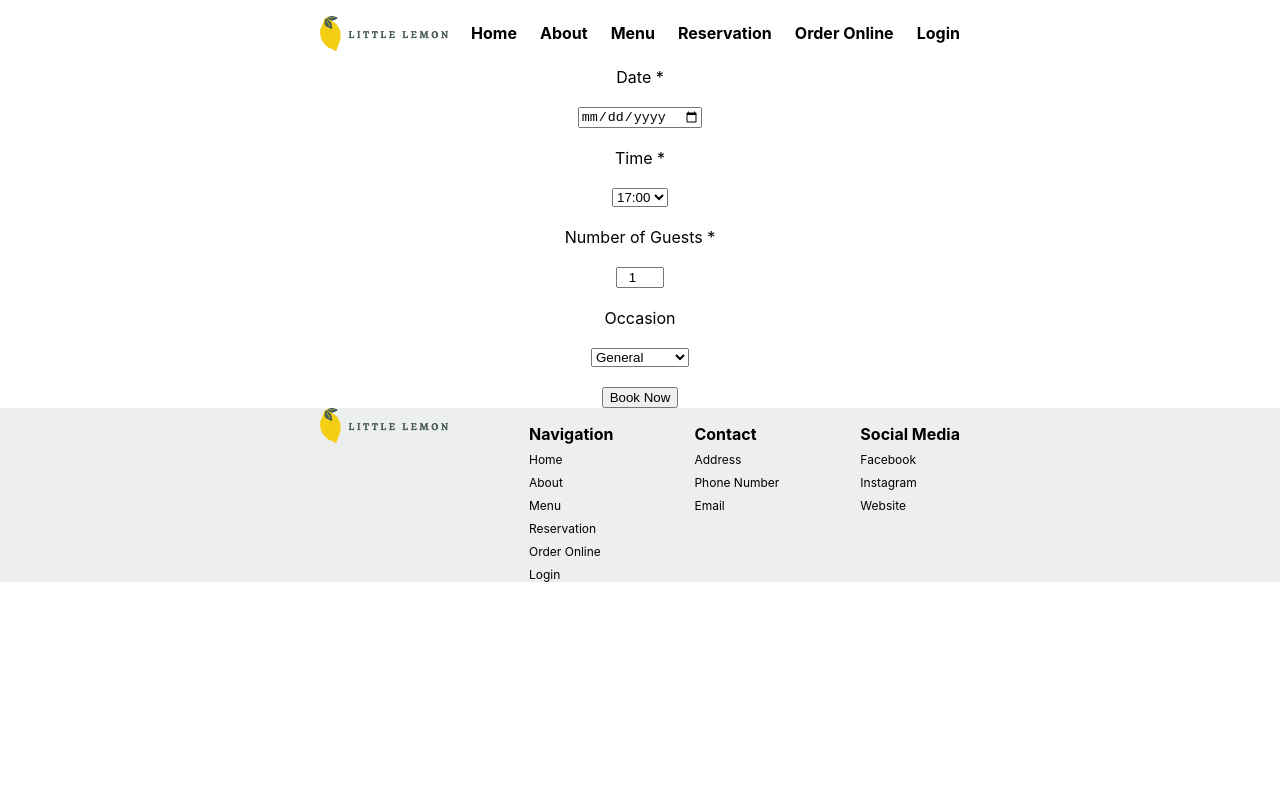
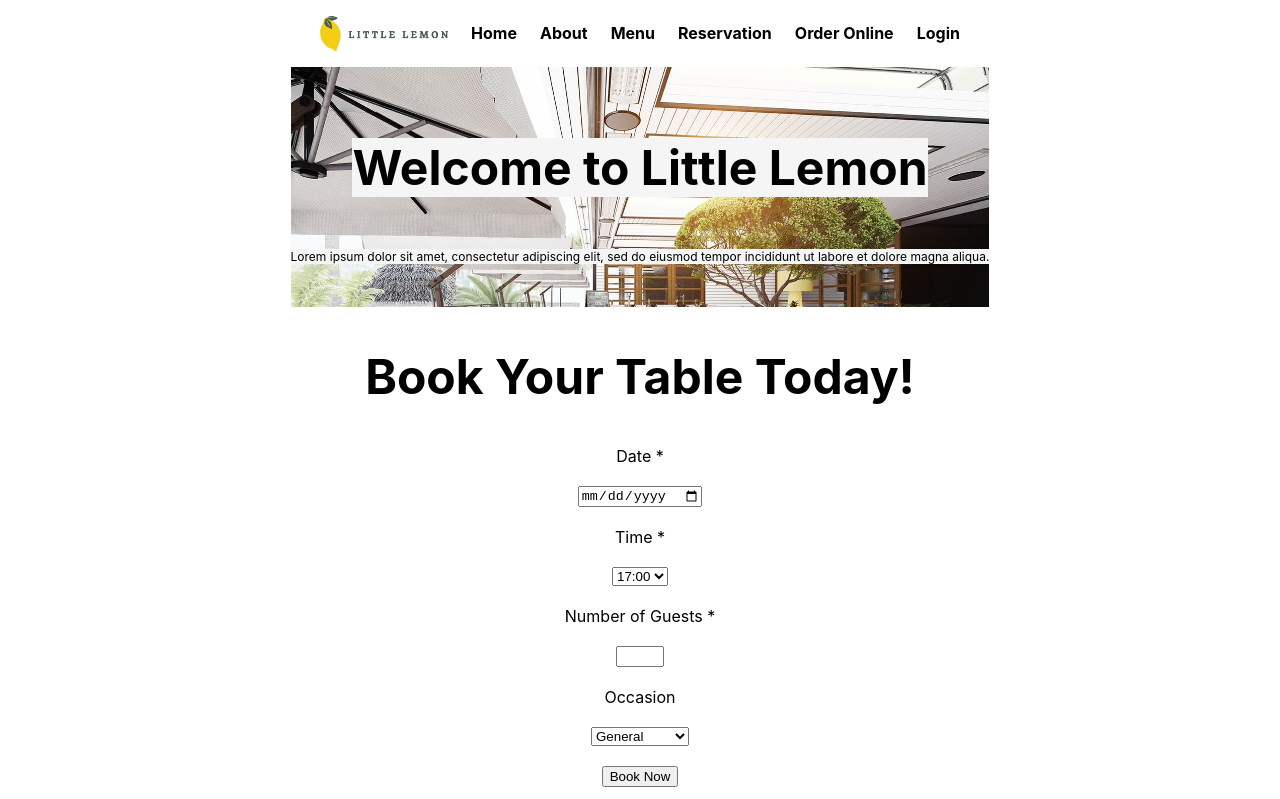
Before and after one commit to zhen5hu/LittleLemon-react, a React (Create React App) app in the folder littlelemon/: page /booking in a window 1280 px wide. Shown: the top 799 px of the page. Built offline with nearby package versions, Linux system fonts and the light colour scheme.

Commit message:
ready for submission

```diff
--- a/littlelemon/src/App.css
+++ b/littlelemon/src/App.css
@@ -72,6 +72,21 @@
 .header, .hero, .about, .HS, .footer {
   display: flex;
   justify-content: space-between;
+}
+
+.hero2, .form, .confirm{
+  display: grid;
+  justify-content: center;
+}
+
+.hero2 {
+  background-image: url(./images/restaurant.jpg);
+  background-size: cover;
+  height: 15rem;
+}
+
+.hero2 p, .hero2 h1 {
+  background-color: whitesmoke;
 }
 
 .margin-b {
--- a/littlelemon/src/components/BookingForm.js
+++ b/littlelemon/src/components/BookingForm.js
@@ -11,9 +11,10 @@ function BookingForm({availableTimes,dispatch}) {
 
     const [date, setDate] = useState('');
     const [time, setTime] = useState('17:00');
-    const [guest, setGuest] = useState('1');
+    const [guest, setGuest] = useState('');
     const [occasion, setOccasion] = useState('General');
     const [submission, setSubmission] = useState(null);
+    const [error, setError] = useState(null);
 
     const handleSubmit = (e) => {
         e.preventDefault();
@@ -25,6 +26,7 @@ function BookingForm({availableTimes,dispatch}) {
             }
         }).catch(error => {
             console.error('Submission failed:',error);
+            setError(true);
         });
     };
 
@@ -47,16 +49,16 @@ function BookingForm({availableTimes,dispatch}) {
 
     return (
         <form style={styles} onSubmit={handleSubmit}>
-            <label htmlFor="res-date">Date *</label>
-            <input type="date" id="res-date" value={date} onChange={(e) => setDate(e.target.value)}/>
+            <label htmlFor="res-date" >Date *</label>
+            <input type="date" id="res-date" value={date} onChange={(e) => setDate(e.target.value)} required/>
             <label htmlFor="res-time">Time *</label>
-            <select id="res-time" value={time} onChange={(e) => setTime(e.target.value)}>
+            <select id="res-time" value={time} onChange={(e) => setTime(e.target.value)} required>
                 {availableTimes.map((availableTime)=>(
                     <option key={availableTime} value={availableTime}>{availableTime}</option>
                 ))}
             </select>
             <label htmlFor="guests">Number of Guests *</label>
-            <input type="number" min="1" max="8" id="guests" value={guest} onChange={(e) => setGuest(e.target.value)}/>
+            <input type="number" min="1" max="8" id="guests" value={guest} onChange={(e) => setGuest(e.target.value)} required/>
             <label htmlFor="occasion">Occasion</label>
             <select id="occasion" value={occasion} onChange={(e) => setOccasion(e.target.value)}>
                 <option>General</option>
@@ -65,7 +67,8 @@ function BookingForm({availableTimes,dispatch}) {
                 <option>Anniversary</option>
                 <option>Graduation</option>
             </select>
-            <input type="submit" value="Book Now"/>
+            <input type="submit" value="Book Now" aria-label="On Click"/>
+            {error && <p>Please make sure to select all required information!</p>}
         </form>
     );
   }
--- a/littlelemon/src/components/BookingPage.js
+++ b/littlelemon/src/components/BookingPage.js
@@ -4,7 +4,15 @@ import BookingForm from './BookingForm';
 function BookingPage({availableTimes,dispatch}) {
   return (
     <>
-        <BookingForm availableTimes={availableTimes} dispatch={dispatch}/>
+        <section className='hero2'>
+            <h1>Welcome to Little Lemon</h1>
+            <p>Lorem ipsum dolor sit amet, consectetur adipiscing elit, sed do eiusmod tempor incididunt ut labore et dolore magna aliqua. </p>
+        </section>
+        <section className='form'>
+            <h1>Book Your Table Today!</h1>
+            <BookingForm availableTimes={availableTimes} dispatch={dispatch}/>
+            <p>Table is kept for 15 minutes after reservation time. We appreciate you being on time.</p>
+        </section>
     </>
   );
 }
--- a/littlelemon/src/components/ConfirmedBooking.js
+++ b/littlelemon/src/components/ConfirmedBooking.js
@@ -1,10 +1,12 @@
 import React from "react";
+import confirm from '../images/confirm.jpg'
+import {Image} from "@chakra-ui/react";
 
 const ConfirmBooking = () => (
-    <div>
-        <h3>Thank you for submitting! We will see you soon!</h3>
-
-    </div>
+    <section className="confirm">
+        <h1>Thank you for submitting! We will see you soon!</h1>
+        <Image src={confirm} alt="confirmation" height="100%" width="40%"/>
+    </section>
 )
 
 export default ConfirmBooking;
```
Also changed, not shown: littlelemon/src/images/restaurant.jpg (added), 1 other file (tests, documents, lock files or other folders).
